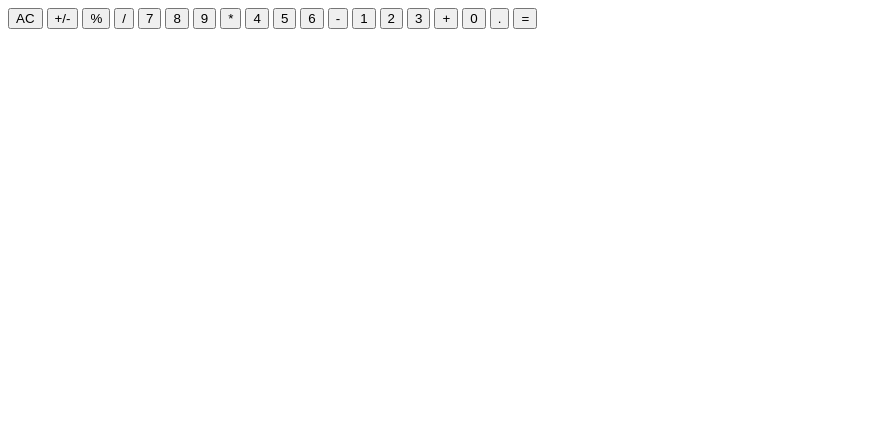
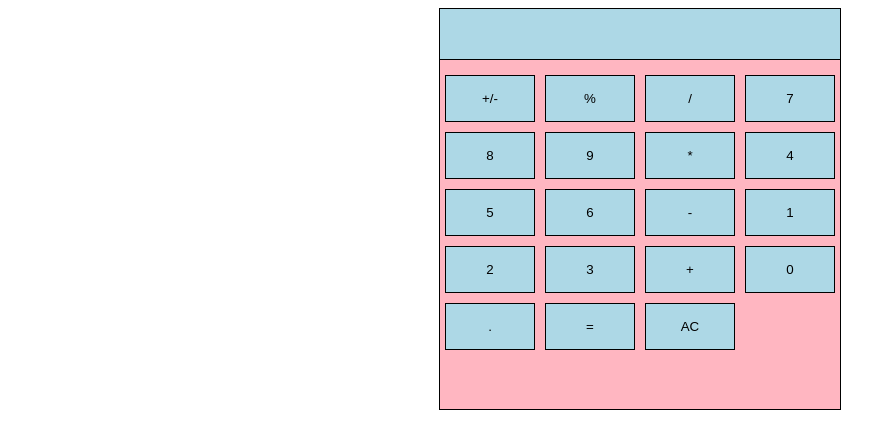
Before and after one commit to ehwus/calculator, a plain HTML site: page index.html in a window 1280 px wide. Shown: the whole page, without its empty margins (0-896 px from the left). Drawn offline with Linux system fonts and the light colour scheme.

Commit message:
added a basic styling for the calculator, just to play around with

```diff
--- a/index.html
+++ b/index.html
@@ -12,9 +12,7 @@
     <div class="container">
         <!-- Main display -->
         <div class="display"></div>
-        <!-- Container for buttons -->
         <div class="buttons">
-            <button id="AC">AC</button>
             <button id="polarity">+/-</button>
             <button id="modulo">%</button>
             <button id="divide">/</button>
@@ -33,7 +31,10 @@
             <button id="0">0</button>
             <button id="decimal">.</button>
             <button id="operate">=</button>
+            <button id="AC">AC</button>
         </div>
+
+
     </div>
 </body>
 </html>
--- a/style.css
+++ b/style.css
@@ -0,0 +1,35 @@
+.container {
+    align-self: center;
+    margin: 0 auto;
+    max-width: 400px;
+    height: 400px;
+    background: lightpink;
+    border: thin solid black;
+}
+.display {
+    position: relative;
+    top: 0px;
+    height: 50px;
+    background: lightblue;
+    width: 100%;
+    border-bottom: thin solid black;
+}
+
+.buttons {
+    display: grid;
+    grid-template-columns: repeat(4, 1fr);
+    grid-template-rows: repeat(5, 1fr);
+    margin-top: 10px;
+}
+
+.buttons button {
+    background: lightblue;
+    border: thin solid black;
+    padding: 15px;
+    margin: 5px;
+}
+
+.buttons button:hover {
+    opacity: 0.8;
+    cursor: pointer;
+}
```
